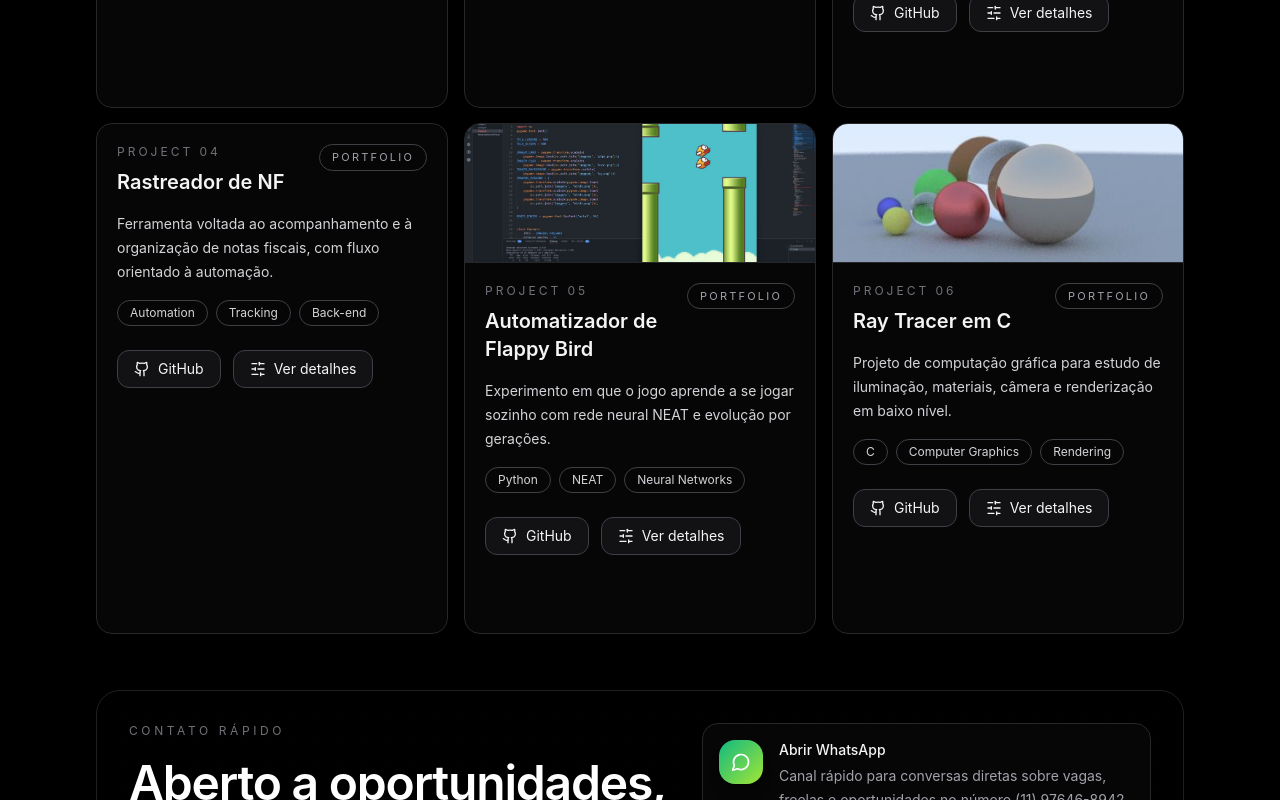
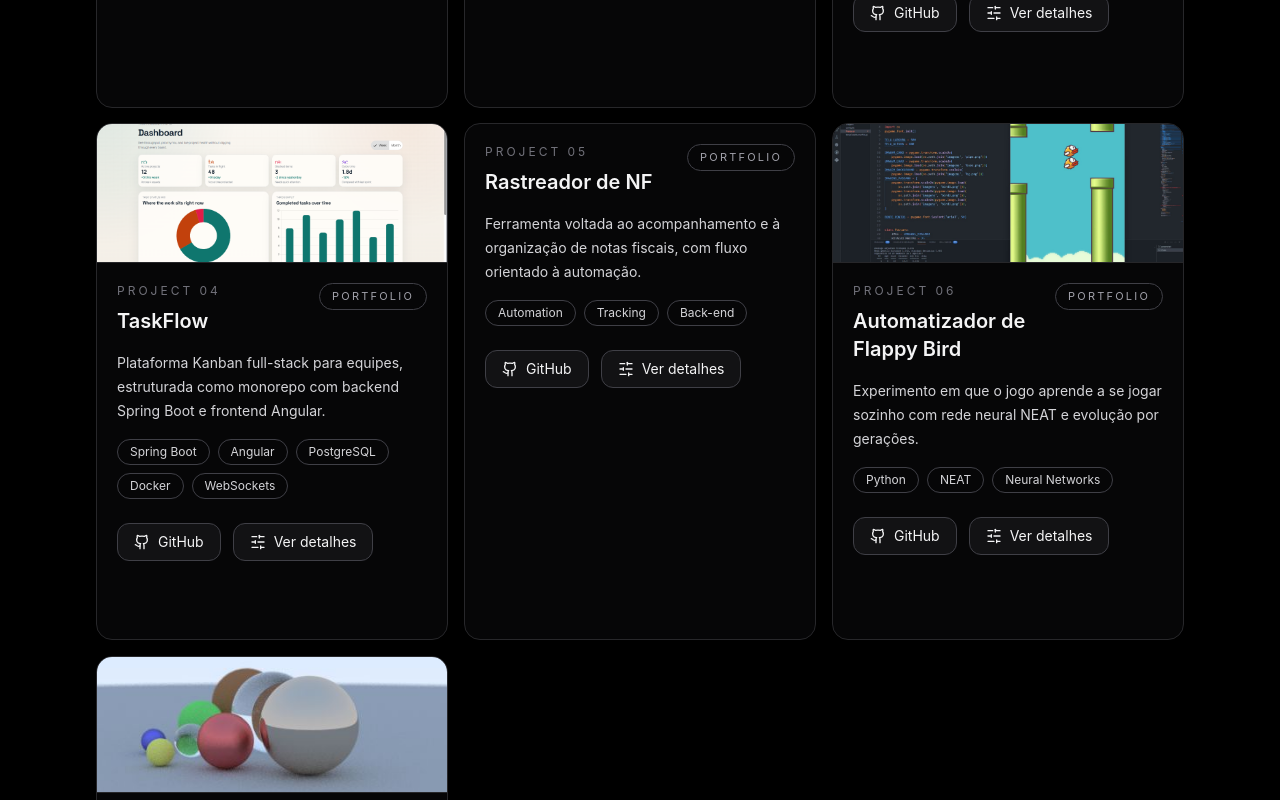
Before and after one commit to Keymiuz/Portf-lio, a Next.js app: page / in a window 1280 px wide. Shown: the part 5060-5860 px from the top of the page. Built offline with nearby package versions, Linux system fonts and the light colour scheme.

Commit message:
feat: add TaskFlow project to portfolio featured projects list

```diff
--- a/data/portfolio-data.ts
+++ b/data/portfolio-data.ts
@@ -178,6 +178,21 @@ const portfolioContent: Record<SiteLocale, PortfolioContent> = {
         links: [{ label: 'GitHub', href: 'https://github.com/Keymiuz/API-LOL', kind: 'github' }]
       },
       {
+        id: 'project-taskflow',
+        title: 'TaskFlow',
+        summary: 'Plataforma Kanban full-stack para equipes, estruturada como monorepo com backend Spring Boot e frontend Angular.',
+        stack: ['Spring Boot', 'Angular', 'PostgreSQL', 'Docker', 'WebSockets'],
+        badge: 'portfolio',
+        image: { src: '/projects/taskflow.png', alt: 'Painel do TaskFlow Kanban Board' },
+        details: [
+          'Autenticação JWT segura com suporte a refresh tokens e controle de acesso baseado em cargos (Admin/Membro).',
+          'Comunicação em tempo real via WebSockets (STOMP/SockJS) para atualização dinâmica do quadro Kanban entre usuários.',
+          'Persistência robusta com PostgreSQL estruturada com Spring Data JPA e histórico de registros por logs de auditoria.',
+          'Ambiente local simplificado usando Docker Compose para subir a API Java 21, o app Angular 18 e o banco de dados.'
+        ],
+        links: [{ label: 'GitHub', href: 'https://github.com/Keymiuz/TaskFlow', kind: 'github' }]
+      },
+      {
         id: 'project-rastreador-nf',
         title: 'Rastreador de NF',
         summary: 'Ferramenta voltada ao acompanhamento e à organização de notas fiscais, com fluxo orientado à automação.',
@@ -343,6 +358,21 @@ const portfolioContent: Record<SiteLocale, PortfolioContent> = {
         links: [{ label: 'GitHub', href: 'https://github.com/Keymiuz/API-LOL', kind: 'github' }]
       },
       {
+        id: 'project-taskflow',
+        title: 'TaskFlow',
+        summary: 'Full-stack Kanban platform for teams, built as a monorepo with Spring Boot and Angular.',
+        stack: ['Spring Boot', 'Angular', 'PostgreSQL', 'Docker', 'WebSockets'],
+        badge: 'portfolio',
+        image: { src: '/projects/taskflow.png', alt: 'TaskFlow Kanban board dashboard' },
+        details: [
+          'Secure JWT authentication with refresh token support and role-based access control (Admin/Member).',
+          'Real-time communication using WebSockets (STOMP/SockJS) for dynamic Kanban board updates across users.',
+          'Robust persistence with PostgreSQL integrated via Spring Data JPA and tracking through audit logs.',
+          'Simplified local setup using Docker Compose to spin up the Java 21 API, Angular 18 app, and database.'
+        ],
+        links: [{ label: 'GitHub', href: 'https://github.com/Keymiuz/TaskFlow', kind: 'github' }]
+      },
+      {
         id: 'project-rastreador-nf',
         title: 'Invoice Tracker',
         summary: 'Tool focused on monitoring and organizing invoices through an automation-oriented workflow.',
```
Also changed, not shown: public/projects/taskflow.png (added).
